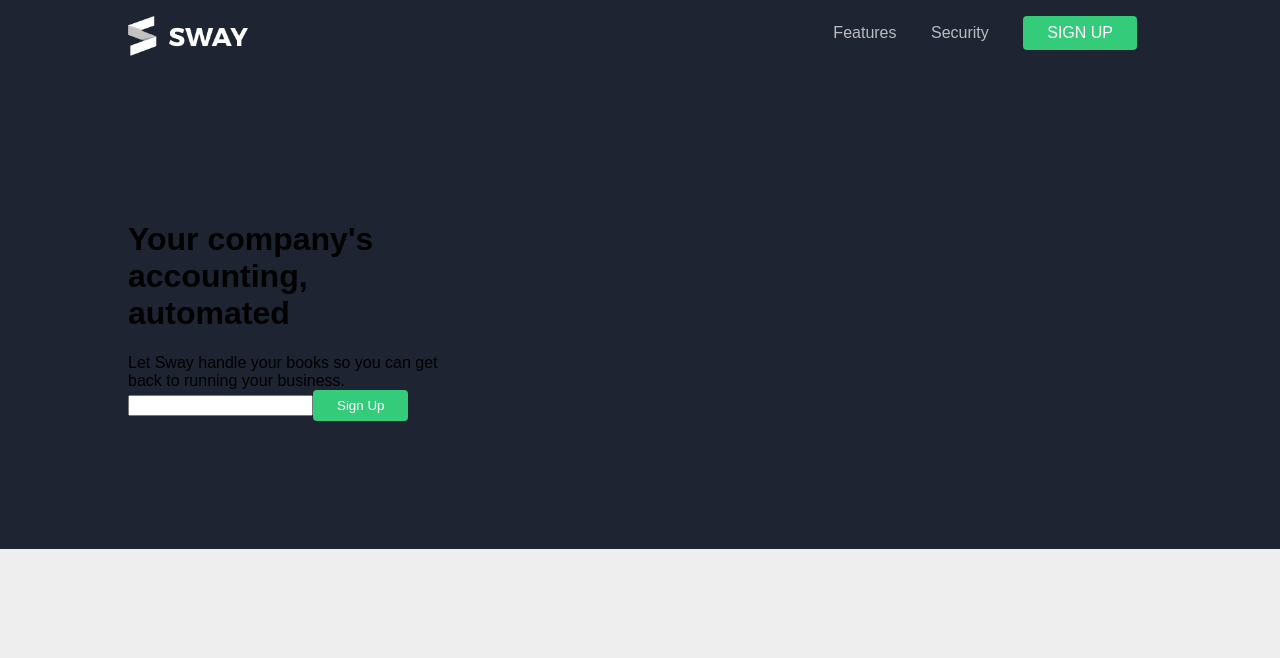
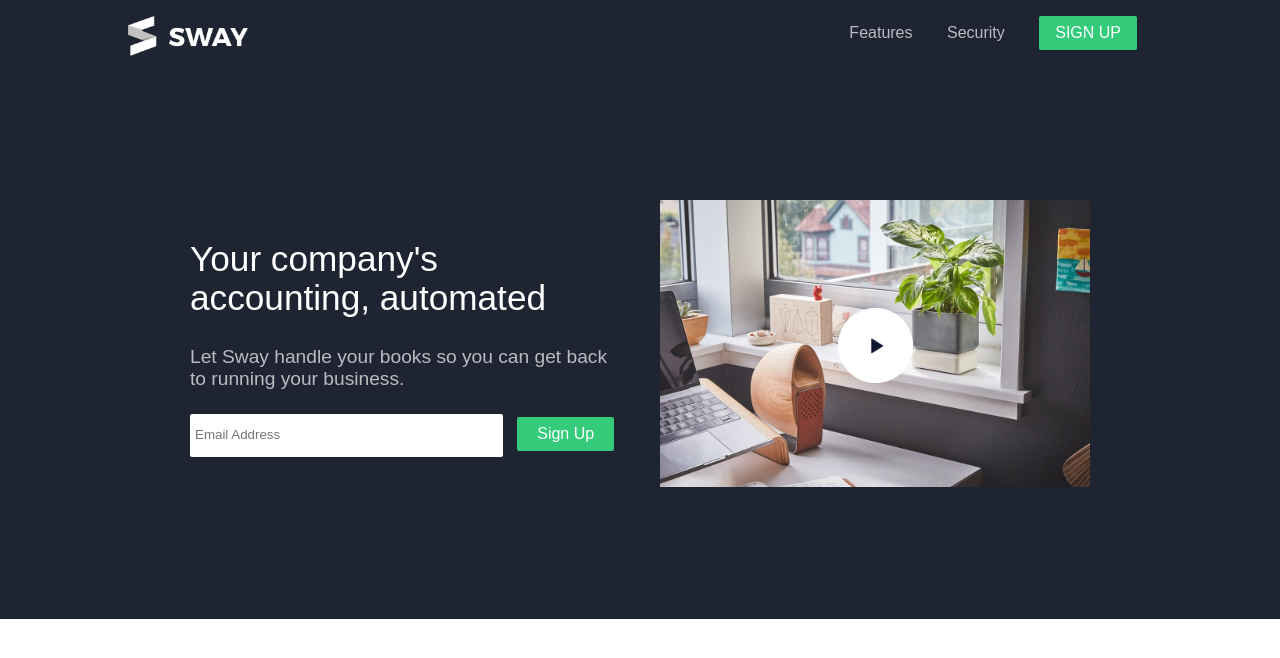
Before and after one commit to ryancurrie/sway-finance, a plain HTML site: page index.html in a window 1280 px wide. Drawn offline with Linux system fonts and the light colour scheme; a web font is replaced by a local one.

Commit message:
Set layout for cta section content blocks. #3

```diff
--- a/index.html
+++ b/index.html
@@ -9,7 +9,9 @@
     <link rel="stylesheet" href="styles/source-sans-pro.css">
     <link rel="stylesheet" href="styles/modules/header.css">
     <link rel="stylesheet" href="styles/components/nav.css">
+    <link rel="stylesheet" href="styles/components/imagery.css">
     <link rel="stylesheet" href="styles/components/buttons.css">
+    <link rel="stylesheet" href="styles/components/forms.css">
     <title>Sway Finance</title>
   </head>
   <body>
@@ -23,17 +25,21 @@
         </ul>
       </nav>
     </div>
-    <div class="container">
-      <div class="cta-section">
-        <div class="email-capture">
-          <h1>Your company's accounting, automated</h1>
-          <span class="sub-text">Let Sway handle your books so you can get back to running your business.</span>
-          <form action="">
-            <input type="email"><button class="sign-up-body">Sign Up</button>
-          </form>
+    <div class="cta-section">
+      <div class="container">
+        <div id="email-capture">
+            <h1>Your company's<br> accounting, automated</h1>
+            <p class="sub-text">Let Sway handle your books so you can get back to running your business.</p>
+            <form action="#">
+              <input type="email" name="Email Address" placeholder="Email Address" />
+              <button class="sign-up-body">Sign Up</button>
+            </form>
         </div>
-        <div class="video-display"></div>
-      </div>
+        <div id="video-display">
+          <img id="sway-video" src="images/Video-1_1.jpg" />
+          <img id="play-icon" src="images/Play-Icon.png" />
+        </div>
     </div>
+  </div>
   </body>
 </html>
--- a/styles/base/layout.css
+++ b/styles/base/layout.css
@@ -1,24 +1,31 @@
-body {
+* {
   box-sizing: border-box;
   margin: 0;
-  background-color: #edeeed;
 }
 
 .container {
   box-sizing: border-box;
+  width: 900px;
   margin: 0 auto;
+  overflow: hidden;
 }
 
 .cta-section {
-  padding: 8rem;
+  padding: 8em 0;
   overflow: hidden;
   background-color: #1f2432;
 }
 
-.email-capture {
-  width: 33%;
+#email-capture {
+  float: left;
+  margin-right: 10px;
+  padding-top: 2.5em;
+  width: calc(50% - 20px);
 }
 
-.video-display {
-  width: 33%;
+#video-display {
+  position: relative;
+  float: right;
+  margin-left: 10px;
+  width: calc(50% - 20px);
 }
--- a/styles/base/typography.css
+++ b/styles/base/typography.css
@@ -1,3 +1,17 @@
 * {
   font-family: 'Source Sans Pro', Arial, san-serif;
 }
+
+h1 {
+  font-family: 'Titillium Web', Arial, sans-serif;
+  line-height: 1.1em;
+  font-size: 2.2em;
+  font-weight: 400;
+  color: #fff;
+}
+
+.sub-text {
+  margin-top: 1.5em;
+  font-size: 1.2em;
+  color: #babcc1;
+}
--- a/styles/components/buttons.css
+++ b/styles/components/buttons.css
@@ -1,12 +1,17 @@
 button {
-  padding: 0.5rem 1.5rem;
+  padding: 0.5rem 1rem;
   border: none;
-  border-radius: 4px;
+  border-radius: 2px;
+  font-size: 1em;
   color: #fff;
   background-color: #34cb7b;
 }
 
 button.sign-up {
-  font-size: 1em;
   text-transform: uppercase;
 }
+
+button.sign-up-body {
+  padding: 0.5em 0;
+  width: calc(25% - 10px);
+}
--- a/styles/components/forms.css
+++ b/styles/components/forms.css
@@ -0,0 +1,13 @@
+form {
+  margin-top: 1.5em;
+  padding: 0;
+}
+
+input {
+  margin-right: 10px;
+  border-radius: 2px;
+  border: none;
+  padding: 0 5px;
+  line-height: 3.2em;
+  width: calc(75% - 10px);
+}
--- /dev/null
+++ b/styles/components/imagery.css
@@ -0,0 +1,10 @@
+#sway-video {
+  width: 430px;
+}
+
+#play-icon {
+  position: absolute;
+  top: calc(50% - 37.5px);
+  left: calc(50% - 37.5px);
+  width: 75px;
+}
```
Also changed, not shown: images/Play-Icon.png (added).
